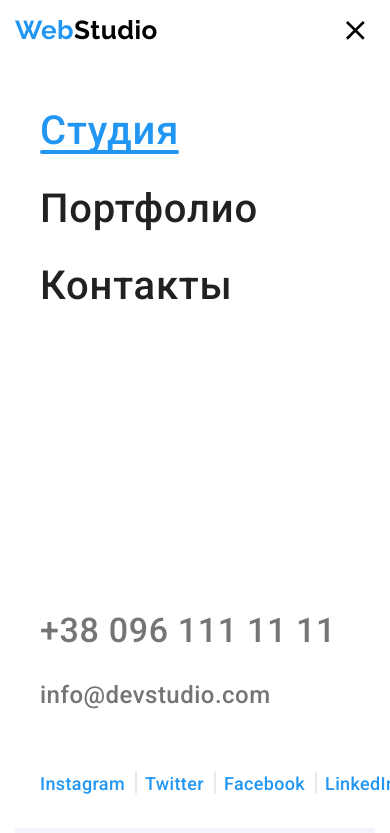
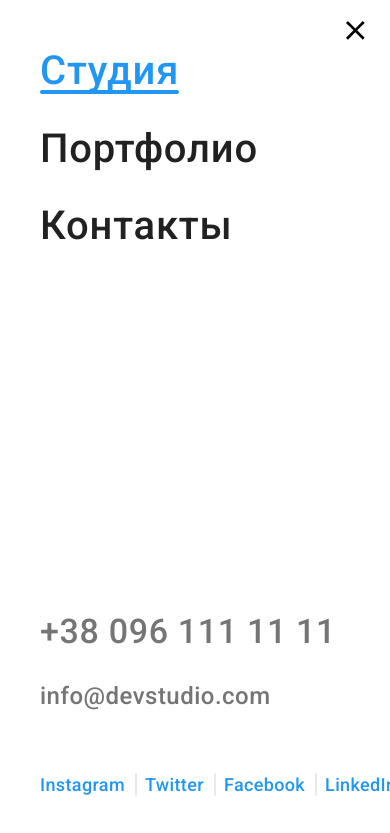
Before and after one commit to VladimirHavruniak/goit-markup-hw-08, a plain HTML site: page index.html in a window 390 px wide. Both pictures are taken after a click on the button 355 px from the left and 30 px from the top of the page. Shown: the top 833 px of the page. Drawn offline with nearby package versions, Linux system fonts and the light colour scheme.

Commit message:
Разметка шапки

```diff
--- a/index.html
+++ b/index.html
@@ -79,6 +79,7 @@
                 </div>
               </li>
             </ul>
+            <div class="menu__footer">
               <!-- Contacts -->
               <ul class="contacts list">
                 <li class="contacts__item">
@@ -87,7 +88,9 @@
                     href="tel:+380961111111"
                   >
                     <svg class="contacts__icon" width="10" height="16">
-                    <use href="./images/icons/sprite.svg#icon-smartphone"></use>
+                      <use
+                        href="./images/icons/sprite.svg#icon-smartphone"
+                      ></use>
                     </svg>
                     +38 096 111 11 11
                   </a>
@@ -119,6 +122,7 @@
                   <a href="" class="nets__link">LinkedIn</a>
                 </li>
               </ul>
+            </div>
           </div>
         </nav>
       </div>
--- a/sass/components/_menu-button.scss
+++ b/sass/components/_menu-button.scss
@@ -1,6 +1,8 @@
 .menu{
 }
 .menu__button{
+    position: relative;
+    z-index: 10;
     display: inline-flex;
     margin: 0;
     padding: 0;
@@ -16,12 +18,12 @@
 
     @media screen and (max-width:767px) {
         display: none;
-        position: absolute;
+        position: fixed;
         z-index: 5;
-        top: 100%;
+        top: 0;
         left: 0;
         width: 100%;
-        height: 768px;
+        height: 100%;
         padding: 48px 40px;
 
         background-color: white;
@@ -32,7 +34,9 @@
     }
 
     &.is-open {
-        display: block;
+        display: flex;
+        flex-direction: column;
+        justify-content: space-between;
     }
 }
 .icon__cross{
@@ -47,3 +51,6 @@
         display: none;
     }
 }
+.menu__footer{
+
+}
--- a/sass/components/_site-nav.scss
+++ b/sass/components/_site-nav.scss
@@ -50,9 +50,6 @@
 .site-nav{
   &__thumb {
     position: relative;
-  }
-  @media screen and (max-width:767px) {
-    margin-bottom: 302px;
   }
   @media screen and (min-width:768px) {
     display: flex;
```
Also changed, not shown: css/main.css, css/main.min.css, css/main2.css, css/main2.min.css, 4 other files. Lines whose indentation alone changed are shown as unchanged.
